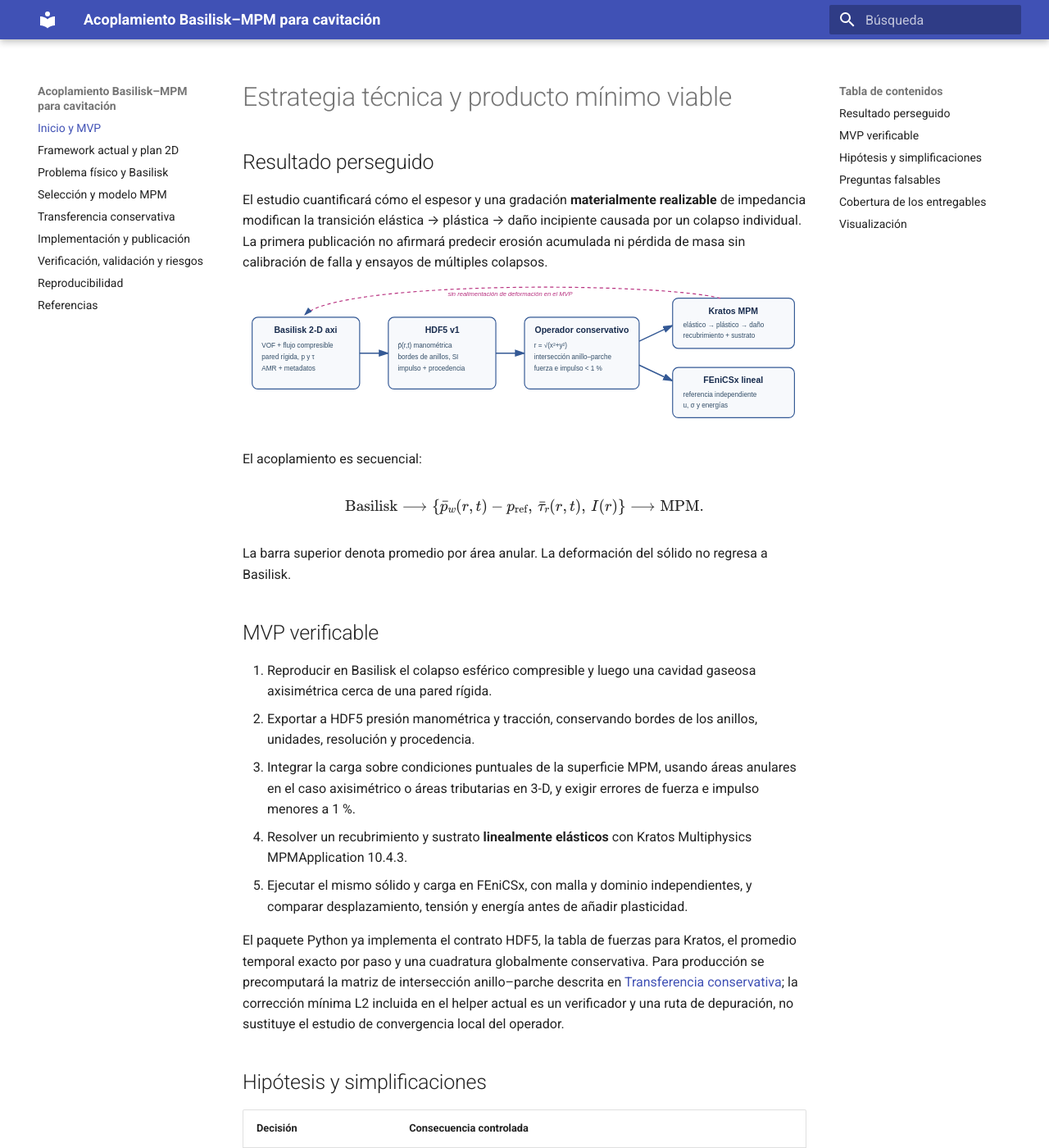
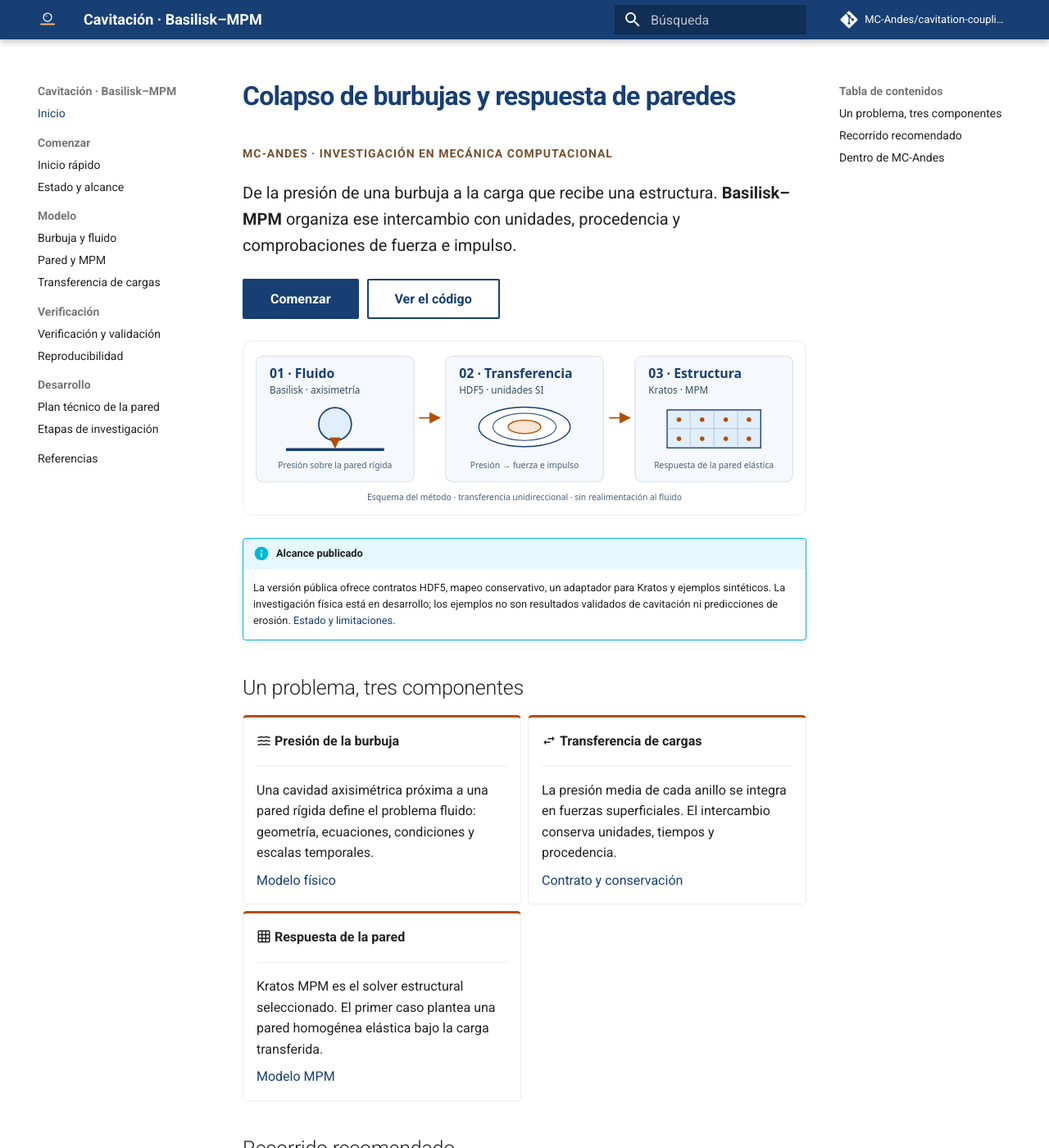
Before and after one commit to MC-Andes/cavitation-coupling, an MkDocs documentation site: the page built from docs/index.md, in a window 1280 px wide and 1400 px high. Shown: the whole window at 82% size. Built offline with MkDocs 1.6.1 and Material for MkDocs 9.7.7, drawn with Linux system fonts in a browser that asks for light colours; comment, search, counter and statistics services are not loaded; some of the changed text lies outside the part shown.

Commit message:
docs: organize the public cavitation project and documentation

```diff
--- a/docs/index.md
+++ b/docs/index.md
@@ -1,91 +1,82 @@
-# Estrategia técnica y producto mínimo viable
+---
+description: Transferencia conservativa de cargas de cavitación entre Basilisk y Kratos MPM. Modelo, ejemplos reproducibles y alcance del proyecto MC-Andes.
+---
 
-## Resultado perseguido
+# Colapso de burbujas y respuesta de paredes
 
-El estudio cuantificará cómo el espesor y una gradación **materialmente
-realizable** de impedancia modifican la transición elástica → plástica → daño
-incipiente causada por un colapso individual. La primera publicación no afirmará
-predecir erosión acumulada ni pérdida de masa sin calibración de falla y ensayos
-de múltiples colapsos.
+<p class="project-kicker">MC-Andes · Investigación en mecánica computacional</p>
 
-![Flujo de datos Basilisk a MPM](assets/data-flow.svg)
+<div class="project-intro" markdown>
 
-El acoplamiento es secuencial:
+De la presión de una burbuja a la carga que recibe una estructura.
+**Basilisk–MPM** organiza ese intercambio con unidades, procedencia y
+comprobaciones de fuerza e impulso.
 
-\[
-\text{Basilisk}\longrightarrow
-\{\bar p_w(r,t)-p_{\mathrm{ref}},\,\bar\tau_r(r,t),\,I(r)\}
-\longrightarrow\text{MPM}.
-\]
+</div>
 
-La barra superior denota promedio por área anular. La deformación del sólido no
-regresa a Basilisk.
+[Comenzar](getting-started.md){ .md-button .md-button--primary }
+[Ver el código](https://github.com/MC-Andes/cavitation-coupling){ .md-button }
 
-## MVP verificable
+<picture>
+  <source media="(max-width: 600px)" srcset="assets/data-flow-mobile.svg">
+  <img src="assets/data-flow.svg" alt="Esquema del método: fluido, transferencia de cargas y estructura; sin realimentación al fluido.">
+</picture>
 
-1. Reproducir en Basilisk el colapso esférico compresible y luego una cavidad
-   gaseosa axisimétrica cerca de una pared rígida.
-2. Exportar a HDF5 presión manométrica y tracción, conservando bordes de los
-   anillos, unidades, resolución y procedencia.
-3. Integrar la carga sobre condiciones puntuales de la superficie MPM, usando
-   áreas anulares en el caso axisimétrico o áreas tributarias en 3-D, y exigir
-   errores de fuerza e impulso menores a 1 %.
-4. Resolver un recubrimiento y sustrato **linealmente elásticos** con Kratos
-   Multiphysics MPMApplication 10.4.3.
-5. Ejecutar el mismo sólido y carga en FEniCSx, con malla y dominio independientes,
-   y comparar desplazamiento, tensión y energía antes de añadir plasticidad.
+!!! info "Alcance publicado"
+    La versión pública ofrece contratos HDF5, mapeo conservativo, un adaptador
+    para Kratos y ejemplos sintéticos. La investigación física está en
+    desarrollo; los ejemplos no son resultados validados de cavitación ni
+    predicciones de erosión. [Estado y limitaciones](project-status.md).
 
-El paquete Python ya implementa el contrato HDF5, la tabla de fuerzas para
-Kratos, el promedio temporal exacto por paso y una cuadratura globalmente
-conservativa. Para producción se
-precomputará la matriz de intersección anillo–parche descrita en
-[Transferencia conservativa](coupling.md); la corrección mínima L2 incluida en
-el helper actual es un verificador y una ruta de depuración, no sustituye el
-estudio de convergencia local del operador.
+## Un problema, tres componentes
 
-## Hipótesis y simplificaciones
+<div class="grid cards" markdown>
 
-| Decisión | Consecuencia controlada |
-| --- | --- |
-| Una cavidad aislada | Elimina interacción entre burbujas, núcleos y nubes; no representa cavitación desarrollada. |
-| Gas de masa fija, sin cambio de fase | El MVP no reproduce condensación de una burbuja de vapor. `p_{g0}` y la masa no condensable son incertidumbres. |
-| Pared plana y rígida en CFD | La presión no responde al desplazamiento ni a la impedancia del recubrimiento. |
-| Axisimetría en CFD | Excluye inestabilidades azimutales, rugosidad y chorros oblicuos; la carga alimenta el MVP MPM axisimétrico y una extensión 3-D. |
-| Acoplamiento unidireccional | Es válido solo mientras movimiento, velocidad y escala temporal de la pared no alteren de forma apreciable el hueco o el impacto. |
-| Un colapso | Permite hablar de deformación residual, daño incipiente o potencial de erosión; no de tasa de erosión. |
+- :material-waves: **Presión de la burbuja**
 
-La pared inicialmente plana no implica que el sólido sea infinitamente rígido:
-esa hipótesis solo pertenece a la etapa fluida. Su dominio de validez se audita
-con los criterios de [Verificación y riesgos](verification.md#validez-del-acoplamiento-unidireccional).
+    ---
 
-## Preguntas falsables
+    Una cavidad axisimétrica próxima a una pared rígida define el problema
+    fluido: geometría, ecuaciones, condiciones y escalas temporales.
 
-- A masa areal fija, ¿un perfil creciente de impedancia reduce la amplitud de la
-  onda reflejada en la superficie y la deformación plástica equivalente frente a
-  un recubrimiento homogéneo?
-- ¿Existe un espesor óptimo relativo a la duración del pulso,
-  \(h_c/(c_L\tau_p)\), y no solo relativo a \(R_0\)?
-- ¿Cambia el orden de desempeño cuando el tiempo de relajación hace
-  \(De=\tau_{\mathrm{relax}}/t_R\) de orden uno?
-- ¿Son robustas esas tendencias ante incertidumbre de alta tasa y ante el tamaño
-  equivalente del sensor usado para definir el pulso?
+    [Modelo físico](physics.md)
 
-## Cobertura de los entregables
+- :material-swap-horizontal: **Transferencia de cargas**
 
-| Entregable | Ubicación |
-| --- | --- |
-| Resumen, hipótesis y diagrama | esta página |
-| Ecuaciones, fronteras y parámetros | [Problema físico y Basilisk](physics.md) |
-| Selección del código y constitutivos | [Selección y modelo MPM](mpm.md) |
-| Algoritmo, HDF5 y pseudocódigo | [Transferencia conservativa](coupling.md) |
-| Etapas, DOE, costos, artículo y figuras | [Implementación y publicación](implementation.md) |
-| Matriz V&V, convergencia, riesgos | [Verificación y riesgos](verification.md) |
-| Versiones y ejecución | [Reproducibilidad](reproducibility.md) |
-| DOI y enlaces verificables | [Referencias](references.md) |
+    ---
 
-## Visualización
+    La presión media de cada anillo se integra en fuerzas superficiales.
+    El intercambio conserva unidades, tiempos y procedencia.
 
-`visualization/paraview/` convierte cualquier HDF5 v1 en una animación VTK de
-presión, un mapa radial–tiempo y una historia de fuerza. El ejemplo sintético
-incluye una escena reproducible para ParaView 6.1; los mismos artefactos se
-generarán sin cambiar el esquema cuando existan resultados Basilisk.
+    [Contrato y conservación](coupling.md)
+
+- :material-grid: **Respuesta de la pared**
+
+    ---
+
+    Kratos MPM es el solver estructural seleccionado. El primer caso plantea
+    una pared homogénea elástica bajo la carga transferida.
+
+    [Modelo MPM](mpm.md)
+
+</div>
+
+## Recorrido recomendado
+
+1. Ejecuta el [ejemplo de inicio](getting-started.md) para conocer los archivos
+   y comprobar el mapeo con una carga sintética.
+2. Revisa el [alcance publicado](project-status.md) y los supuestos del
+   [modelo físico](physics.md).
+3. Consulta [verificación y validación](verification.md) y
+   [reproducibilidad](reproducibility.md) antes de interpretar resultados.
+4. Explora el [plan técnico](framework-and-2d-roadmap.md) y las
+   [etapas de investigación](implementation.md) para contribuir al desarrollo.
+
+## Dentro de MC-Andes
+
+Este proyecto forma parte de la investigación abierta en mecánica computacional
+de [MC-Andes](https://mc-andes.github.io/). Comparte sus normas de contribución,
+revisión por pares y documentación reproducible.
+
+[Catálogo de proyectos](https://mc-andes.github.io/projects/){ .md-button }
+[Cómo contribuir](https://github.com/MC-Andes/cavitation-coupling/blob/main/CONTRIBUTING.md){ .md-button }
--- /dev/null
+++ b/docs/stylesheets/extra.css
@@ -0,0 +1,48 @@
+[data-md-color-primary="indigo"] {
+  --md-primary-fg-color: #173f73;
+  --md-accent-fg-color: #b44e00;
+}
+
+.md-typeset h1 {
+  font-weight: 700;
+  letter-spacing: -0.025em;
+  line-height: 1.2;
+  color: #173f73;
+}
+
+.md-typeset .project-kicker {
+  color: #73502f;
+  font-size: 0.7rem;
+  font-weight: 700;
+  letter-spacing: 0.07em;
+  text-transform: uppercase;
+}
+
+.md-typeset .project-intro {
+  font-size: 1rem;
+  max-width: 44rem;
+}
+
+.md-typeset .grid.cards > ul > li {
+  border-top: 0.16rem solid var(--md-accent-fg-color);
+  border-radius: 0.25rem;
+}
+
+.md-typeset .md-button {
+  margin: 0.25rem 0.3rem 0.5rem 0;
+}
+
+.md-typeset a:focus-visible {
+  outline: 0.12rem solid var(--md-accent-fg-color);
+  outline-offset: 0.15rem;
+}
+
+@media (max-width: 44.9375em) {
+  .md-typeset h1 {
+    font-size: 1.65rem;
+  }
+
+  .md-typeset .project-intro {
+    font-size: 0.9rem;
+  }
+}
--- a/mkdocs.yml
+++ b/mkdocs.yml
@@ -1,31 +1,62 @@
-site_name: Acoplamiento Basilisk–MPM para cavitación
-site_description: Estrategia reproducible para cargas de cavitación y sólidos MPM
+site_name: Cavitación · Basilisk–MPM
+site_url: https://mc-andes.github.io/cavitation-coupling/
+site_description: Acoplamiento conservativo de cargas de cavitación entre Basilisk y Kratos MPM. Un proyecto de MC-Andes.
+repo_url: https://github.com/MC-Andes/cavitation-coupling
+repo_name: MC-Andes/cavitation-coupling
+edit_uri: edit/main/docs/
 theme:
   name: material
   language: es
+  logo: assets/mark.svg
+  favicon: assets/mark.svg
   features:
     - navigation.sections
     - navigation.top
+    - navigation.footer
     - content.code.copy
+  palette:
+    primary: indigo
+    accent: deep orange
 nav:
-  - Inicio y MVP: index.md
-  - Framework actual y plan 2D: framework-and-2d-roadmap.md
-  - Problema físico y Basilisk: physics.md
-  - Selección y modelo MPM: mpm.md
-  - Transferencia conservativa: coupling.md
-  - Implementación y publicación: implementation.md
-  - Verificación, validación y riesgos: verification.md
-  - Reproducibilidad: reproducibility.md
+  - Inicio: index.md
+  - Comenzar:
+      - Inicio rápido: getting-started.md
+      - Estado y alcance: project-status.md
+  - Modelo:
+      - Burbuja y fluido: physics.md
+      - Pared y MPM: mpm.md
+      - Transferencia de cargas: coupling.md
+  - Verificación:
+      - Verificación y validación: verification.md
+      - Reproducibilidad: reproducibility.md
+  - Desarrollo:
+      - Plan técnico de la pared: framework-and-2d-roadmap.md
+      - Etapas de investigación: implementation.md
   - Referencias: references.md
 plugins:
   - search
 markdown_extensions:
   - admonition
   - attr_list
+  - md_in_html
+  - pymdownx.emoji:
+      emoji_index: !!python/name:material.extensions.emoji.twemoji
+      emoji_generator: !!python/name:material.extensions.emoji.to_svg
   - pymdownx.arithmatex:
       generic: true
   - pymdownx.highlight
   - pymdownx.superfences
+extra_css:
+  - stylesheets/extra.css
 extra_javascript:
   - https://cdn.jsdelivr.net/npm/mathjax@3/es5/tex-mml-chtml.js
+extra:
+  social:
+    - icon: fontawesome/brands/github
+      link: https://github.com/MC-Andes/cavitation-coupling
+      name: Código en GitHub
+    - icon: material/home
+      link: https://mc-andes.github.io/
+      name: MC-Andes
+copyright: Copyright &copy; 2026 MC-Andes · Licencias y reconocimientos en el repositorio
 strict: true
--- a/pyproject.toml
+++ b/pyproject.toml
@@ -16,6 +16,7 @@
 ]
 
 [project.urls]
+Documentation = "https://mc-andes.github.io/cavitation-coupling/"
 Repository = "https://github.com/MC-Andes/cavitation-coupling"
 Issues = "https://github.com/MC-Andes/cavitation-coupling/issues"
 
```
Also changed, not shown: CHANGELOG.md (+4 -0 lines), README.md (+101 -75 lines), docs/getting-started.md (added, +104 -0 lines), docs/project-status.md (added, +59 -0 lines), docs/reproducibility.md (+3 -1 lines), docs/assets/data-flow-mobile.svg (added), docs/assets/data-flow.svg, docs/assets/mark.svg (added), 1 other file.
